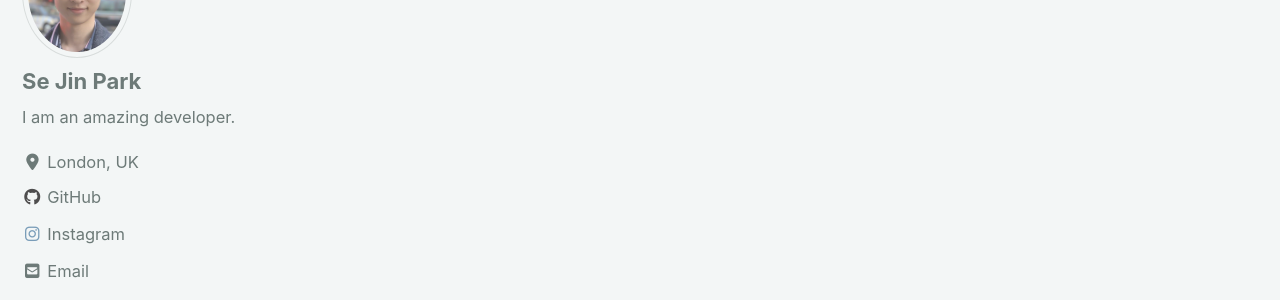
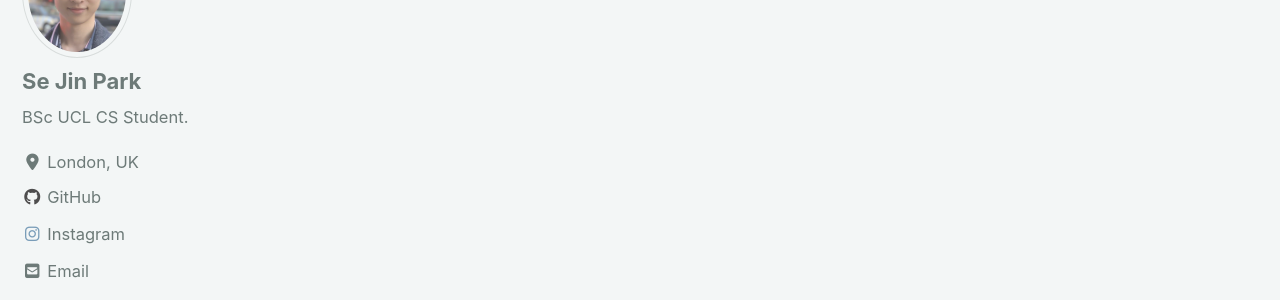
Before and after one commit to sjpark0605/sjpark0605.github.io, a Jekyll site: the page built from index.html, in a window 1280 px wide. Shown: the part 184-484 px from the top of the page. Built offline with Jekyll 4.4.1, drawn with Linux system fonts in a browser that asks for light colours; cached includes are drawn as plain includes; nearby versions of some CDN libraries; the list of posts is cut into pages by our own code.

Commit message:
Description Update

```diff
--- a/_config.yml
+++ b/_config.yml
@@ -108,7 +108,7 @@ analytics:
 author:
   name             : "Se Jin Park"
   avatar           : "/images/bio-photo.jpg" # path of avatar image, e.g. "/assets/images/bio-photo.jpg"
-  bio              : "I am an amazing developer."
+  bio              : "BSc UCL CS Student."
   location         : "London, UK"
   email            : "se.park.2018@ucl.ac.uk"
   links:
```
